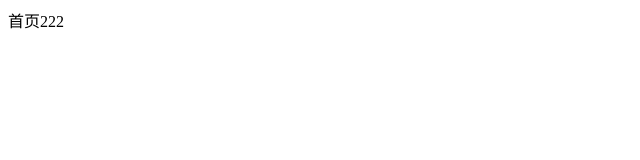
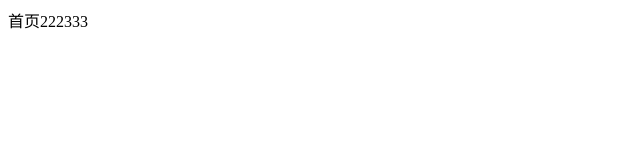
Before and after one commit to Dreamcreative/react-project-template, a React app: page / in a window 1280 px wide. Shown: the top 160 px of the page, without its empty margins (0-640 px from the left). Built offline with nearby package versions, Linux system fonts and the light colour scheme; the HTML template or start-up script is replaced by a standard one.

Commit message:
feat: 组件内添加ts

```diff
--- a/src/pages/index.tsx
+++ b/src/pages/index.tsx
@@ -1,6 +1,8 @@
 import React from 'react'
-
-const Index = props => {
-  return <>首页222</>
+export interface IndexProps {
+  [propname: string]: any
+}
+const Index: React.FC = props => {
+  return <>首页222333</>
 }
 export default Index
```
